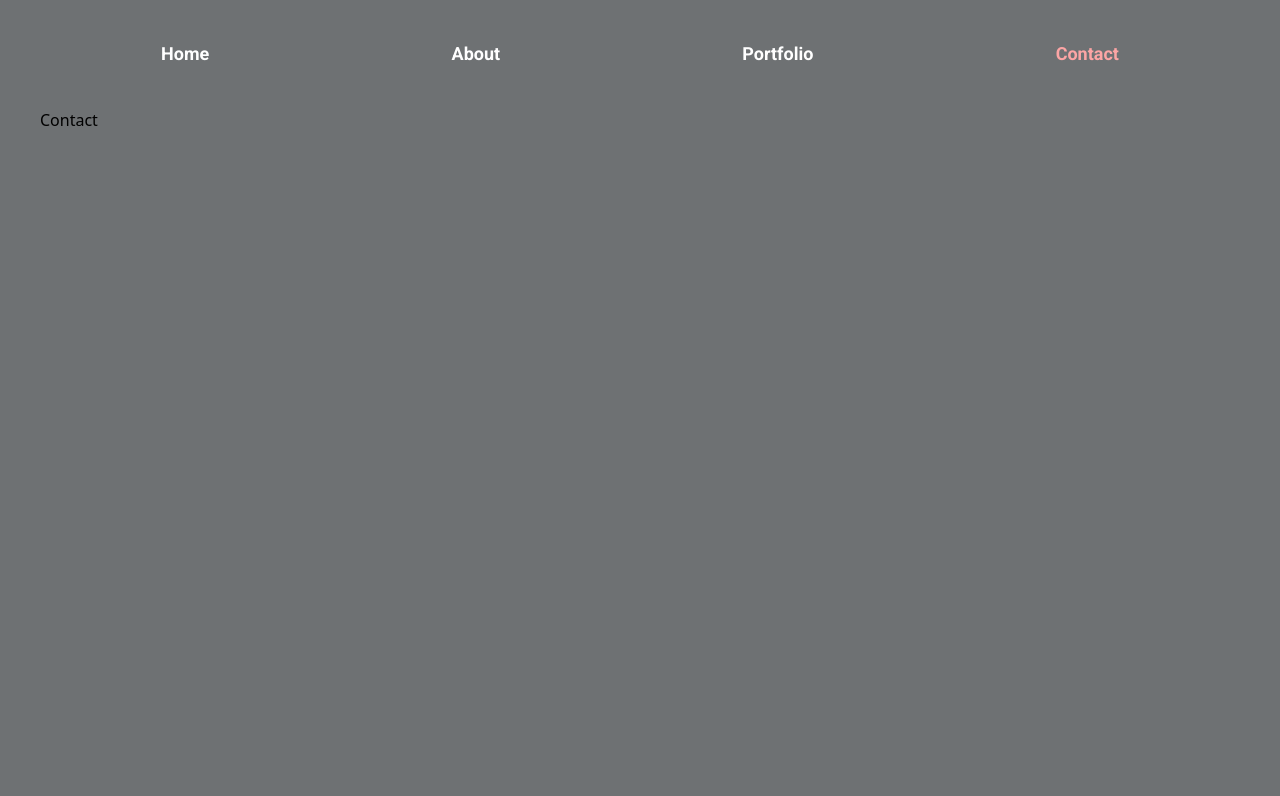
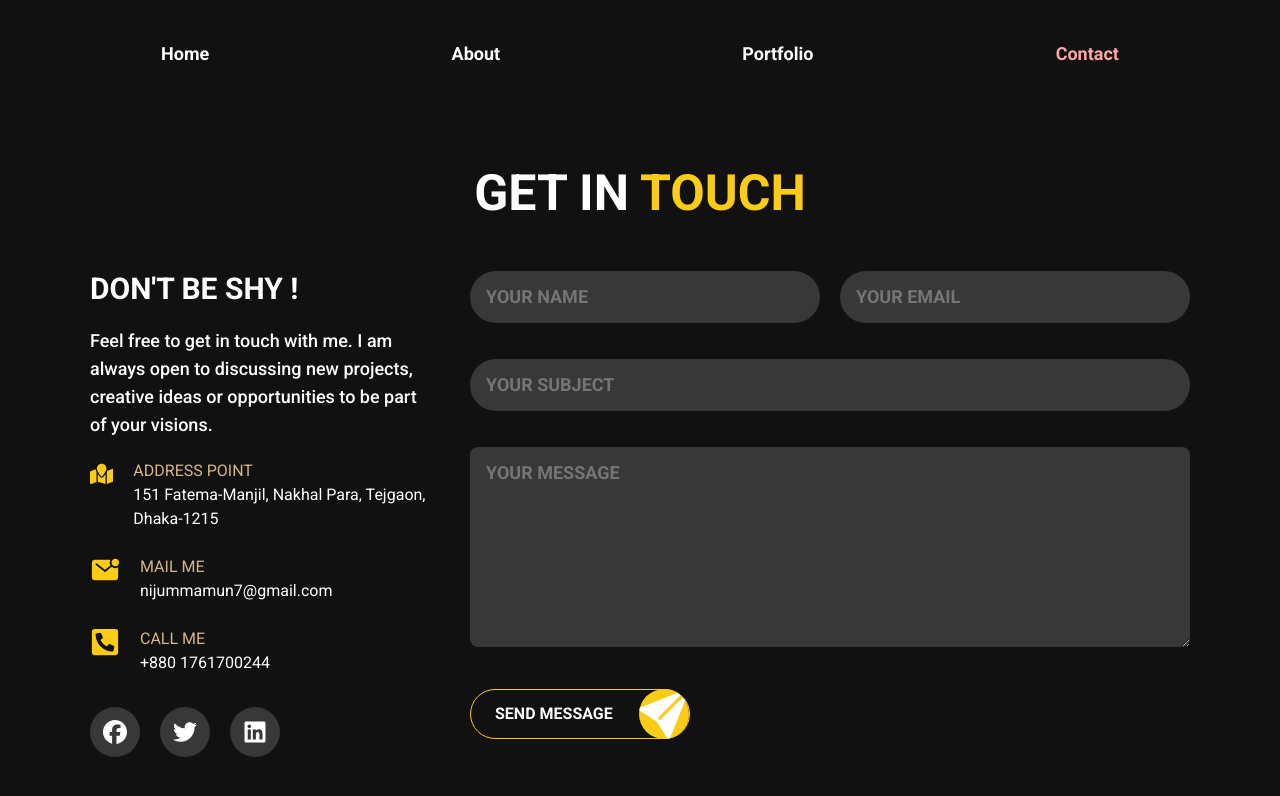
Before and after one commit to mamunurroshid90/my-portfolio, a React (Vite) app: page /contact in a window 1280 px wide. Shown: the top 796 px of the page. Built offline with nearby package versions, Linux system fonts and the light colour scheme.

Commit message:
added contact page

```diff
--- a/src/index.css
+++ b/src/index.css
@@ -3,6 +3,6 @@
 @tailwind utilities;
 
 body {
-  /* background-color: #111111; */
-  background-color: rgb(110, 113, 115);
+  background-color: #111111;
+  /* background-color: rgb(110, 113, 115); */
 }
--- a/src/pages/Contact.jsx
+++ b/src/pages/Contact.jsx
@@ -1,7 +1,141 @@
 import React from "react";
+import { FaMapLocation } from "react-icons/fa6";
+import { IoMailUnread } from "react-icons/io5";
+import { FaPhoneSquareAlt } from "react-icons/fa";
+import { Link } from "react-router-dom";
+import { FaFacebook } from "react-icons/fa6";
+import { FaTwitter } from "react-icons/fa";
+import { FaLinkedin } from "react-icons/fa";
+import { BsFillSendFill } from "react-icons/bs";
 
 const Contact = () => {
-  return <div>Contact</div>;
+  return (
+    <section className=" px-[10px]">
+      <div className="max-w-container mx-auto py-12 px-10 h-[80vh]">
+        <h1 className="text-[50px] text-center font-roboto font-bold uppercase text-white leading-normal">
+          get in <span className=" text-yellow-400">touch</span>
+        </h1>
+        <div className=" mt-10 flex items-start gap-10 justify-between">
+          <div className=" w-[400px]">
+            <h2 className=" text-3xl text-white font-roboto uppercase font-bold">
+              DON'T BE SHY !
+            </h2>
+            <p className=" text-lg font-roboto font-medium text-white mt-5 w-full">
+              Feel free to get in touch with me. I am always open to discussing
+              new projects, creative ideas or opportunities to be part of your
+              visions.
+            </p>
+            <div className=" mt-5">
+              <div className="flex items-start gap-5">
+                <FaMapLocation className="text-yellow-400 text-3xl" />
+                <div>
+                  <p className=" text-base font-roboto uppercase text-[#D4B787]">
+                    address point
+                  </p>
+                  <p className=" text-base font-roboto text-white capitalize">
+                    151 Fatema-Manjil, Nakhal Para, tejgaon, Dhaka-1215
+                  </p>
+                </div>
+              </div>
+              <div className="flex items-start justify-start gap-5 mt-6">
+                <IoMailUnread className="text-yellow-400 text-3xl" />
+                <div>
+                  <p className=" text-base font-roboto uppercase text-[#D4B787]">
+                    mail me
+                  </p>
+                  <p className=" text-base font-roboto text-white">
+                    nijummamun7@gmail.com
+                  </p>
+                </div>
+              </div>
+              <div className="flex items-start gap-5 mt-6">
+                <FaPhoneSquareAlt className="text-yellow-400 text-3xl" />
+                <div>
+                  <p className=" text-base font-roboto text-[#D4B787] uppercase">
+                    call me
+                  </p>
+                  <p className="text-base font-roboto text-white">
+                    +880 1761700244
+                  </p>
+                </div>
+              </div>
+              <div className=" mt-8 flex items-center gap-5">
+                <Link
+                  className="w-[50px] h-[50px] rounded-full bg-[#383838] flex hover:bg-yellow-400"
+                  to="https://www.facebook.com/mamunroshid93"
+                  target="_blank"
+                >
+                  <FaFacebook className=" text-white text-2xl m-auto" />
+                </Link>
+                <Link
+                  className="w-[50px] h-[50px] rounded-full bg-[#383838] flex hover:bg-yellow-400"
+                  to="https://twitter.com/roshidmamun9090"
+                  target="_blank"
+                >
+                  <FaTwitter className=" text-white text-2xl m-auto" />
+                </Link>
+                <Link
+                  className="w-[50px] h-[50px] rounded-full bg-[#383838] flex hover:bg-yellow-400"
+                  to="https://www.linkedin.com/in/mamunroshid/"
+                  target="_blank"
+                >
+                  <FaLinkedin className=" text-white text-2xl m-auto" />
+                </Link>
+              </div>
+            </div>
+          </div>
+          <div className="w-[800px] mx-auto">
+            <form action="">
+              <div>
+                <div className="flex items-center justify-between gap-5">
+                  <div className=" w-[350px]">
+                    <input
+                      type="text"
+                      name="name"
+                      placeholder="YOUR NAME"
+                      className="w-full px-4 py-3 rounded-full text-white text-lg font-roboto bg-[#383838] placeholder:text-lg placeholder:font-roboto placeholder:text-[#757575] placeholder:font-semibold"
+                    />
+                  </div>
+                  <div className="w-[350px]">
+                    <input
+                      type="email"
+                      name="email"
+                      placeholder="YOUR EMAIL"
+                      className="w-full px-4 py-3 rounded-full text-white text-lg font-roboto bg-[#383838] placeholder:text-lg placeholder:font-roboto placeholder:text-[#757575] placeholder:font-semibold"
+                    />
+                  </div>
+                </div>
+                <div className="mt-9">
+                  <input
+                    type="text"
+                    name="subject"
+                    placeholder="YOUR SUBJECT"
+                    className="w-full px-4 py-3 rounded-full text-white text-lg font-roboto bg-[#383838] placeholder:text-lg placeholder:font-roboto placeholder:text-[#757575] placeholder:font-semibold"
+                  />
+                </div>
+                <div className="mt-9">
+                  <textarea
+                    name="message"
+                    id=""
+                    placeholder="YOUR MESSAGE"
+                    className="w-full px-4 py-3 rounded-lg h-[200px] font-roboto text-white text-lg bg-[#383838] placeholder:text-lg placeholder:font-roboto placeholder:text-[#757575] placeholder:font-semibold"
+                  ></textarea>
+                  <div className="w-[220px] mt-9 h-[50px] ">
+                    <Link className=" pl-6 h-full hover:bg-yellow-400 transition-all duration-300 text-white border border-yellow-400 rounded-full uppercase font-bold font-roboto flex items-center justify-between gap-4">
+                      send message{" "}
+                      <div>
+                        <BsFillSendFill className=" text-2xl overflow-hidden font-bold bg-yellow-400 h-full w-[50px] inline-block rounded-full" />
+                      </div>
+                    </Link>
+                  </div>
+                </div>
+              </div>
+            </form>
+          </div>
+        </div>
+      </div>
+    </section>
+  );
 };
 
 export default Contact;
--- a/src/pages/Home.jsx
+++ b/src/pages/Home.jsx
@@ -8,7 +8,7 @@ const Home = () => {
     <section>
       <div className="max-w-container mx-auto py-12 px-10 h-[80vh]">
         <div className="flex items-center justify-between gap-16">
-          <div className="w-full h-full overflow-hidden">
+          <div className="w-[950px] h-[500px] overflow-hidden">
             <img
               className="rounded-2xl w-full h-full object-cover"
               src={ProfileImage}
```
